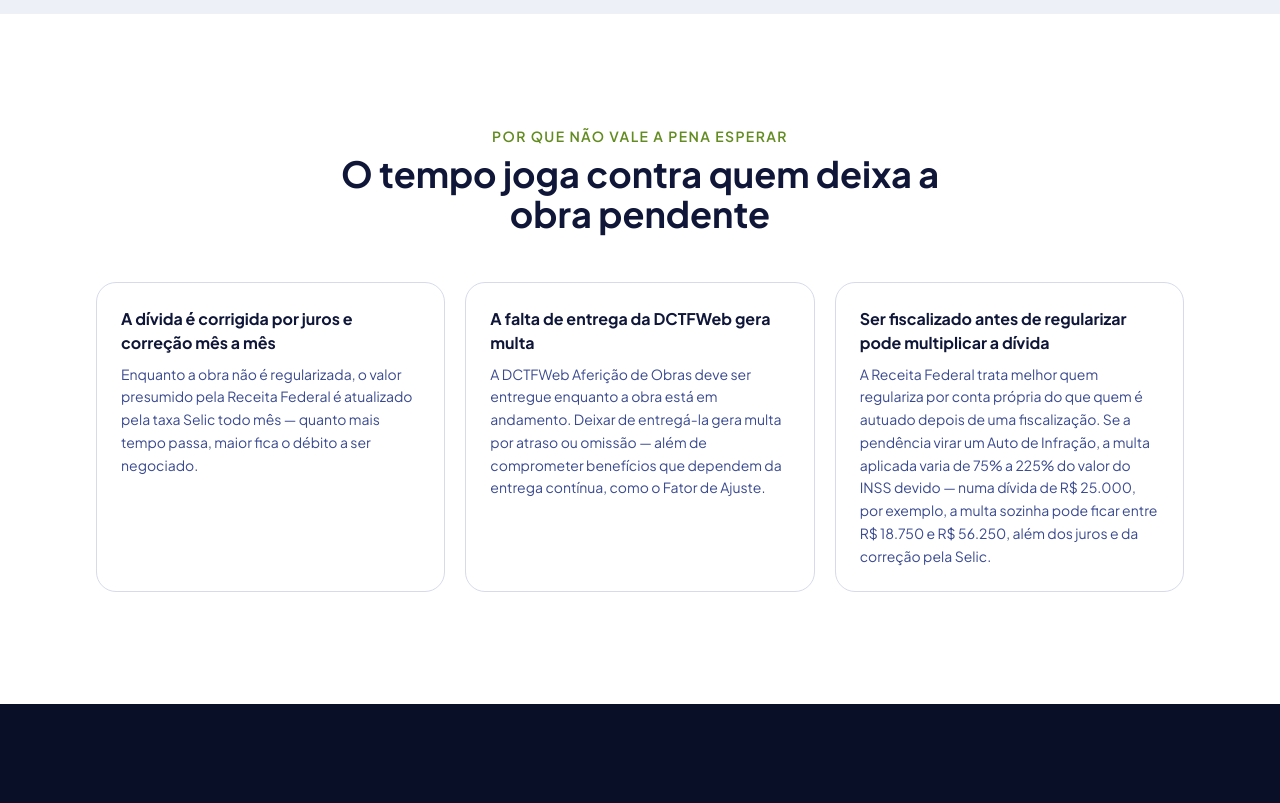
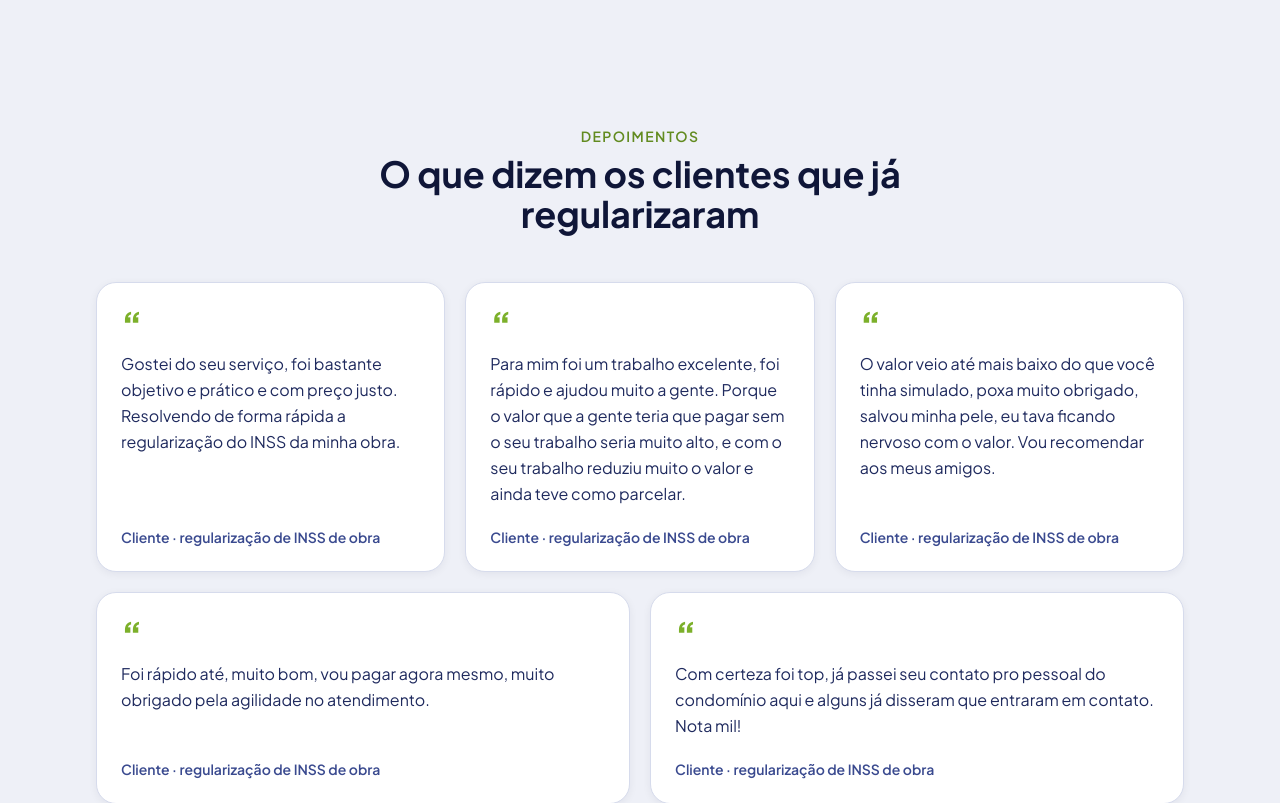
Before and after one commit to zanelotti/gabriel-zaneloti-site, a React (Vite) app: page / in a window 1280 px wide. Shown: the part 5320-6123 px from the top of the page. Built offline with nearby package versions, Linux system fonts and the light colour scheme; no server answers.

Commit message:
site: troca secao de urgencia por depoimentos de clientes

```diff
--- a/src/App.tsx
+++ b/src/App.tsx
@@ -7,7 +7,7 @@ import { Services } from '@/components/Services';
 import { Authority } from '@/components/Authority';
 import { About } from '@/components/About';
 import { Benefits } from '@/components/Benefits';
-import { Urgencia } from '@/components/Urgencia';
+import { Depoimentos } from '@/components/Depoimentos';
 import { GuiaCaminho } from '@/components/GuiaCaminho';
 import { FAQ } from '@/components/FAQ';
 import { CTA } from '@/components/CTA';
@@ -25,7 +25,7 @@ function App() {
         <Authority />
         <About />
         <Benefits />
-        <Urgencia />
+        <Depoimentos />
         <GuiaCaminho />
         <FAQ />
         <CTA />
--- /dev/null
+++ b/src/components/Depoimentos.tsx
@@ -0,0 +1,70 @@
+import { Container } from '@/components/ui/Container';
+import { SectionHeading } from '@/components/ui/SectionHeading';
+
+interface Depoimento {
+  texto: string;
+  /** Classes de largura da grade — as três primeiras ocupam 1/3, as duas últimas 1/2 (em telas grandes). */
+  span: string;
+}
+
+/**
+ * Feedbacks reais recebidos por WhatsApp. Por privacidade, nenhum nome,
+ * telefone ou dado da obra é exibido — só o que o cliente disse.
+ */
+const DEPOIMENTOS: Depoimento[] = [
+  {
+    texto:
+      'Gostei do seu serviço, foi bastante objetivo e prático e com preço justo. Resolvendo de forma rápida a regularização do INSS da minha obra.',
+    span: 'lg:col-span-2',
+  },
+  {
+    texto:
+      'Para mim foi um trabalho excelente, foi rápido e ajudou muito a gente. Porque o valor que a gente teria que pagar sem o seu trabalho seria muito alto, e com o seu trabalho reduziu muito o valor e ainda teve como parcelar.',
+    span: 'lg:col-span-2',
+  },
+  {
+    texto:
+      'O valor veio até mais baixo do que você tinha simulado, poxa muito obrigado, salvou minha pele, eu tava ficando nervoso com o valor. Vou recomendar aos meus amigos.',
+    span: 'lg:col-span-2',
+  },
+  {
+    texto: 'Foi rápido até, muito bom, vou pagar agora mesmo, muito obrigado pela agilidade no atendimento.',
+    span: 'lg:col-span-3',
+  },
+  {
+    texto:
+      'Com certeza foi top, já passei seu contato pro pessoal do condomínio aqui e alguns já disseram que entraram em contato. Nota mil!',
+    span: 'sm:col-span-2 lg:col-span-3',
+  },
+];
+
+function DepoimentoCard({ texto, span }: Depoimento) {
+  return (
+    <figure className={`flex flex-col rounded-xl2 border border-navy-100 bg-white p-6 shadow-soft ${span}`}>
+      <span aria-hidden="true" className="text-4xl font-extrabold leading-none text-accent-500">
+        “
+      </span>
+      <blockquote className="mt-2 flex-1 text-base leading-relaxed text-navy-700">{texto}</blockquote>
+      <figcaption className="mt-5 text-sm font-semibold text-navy-500">
+        Cliente · regularização de INSS de obra
+      </figcaption>
+    </figure>
+  );
+}
+
+/** Seção de prova social: depoimentos reais de clientes, de forma compacta e anônima. */
+export function Depoimentos() {
+  return (
+    <section id="depoimentos" className="scroll-mt-20 bg-navy-50 py-20 sm:py-28">
+      <Container>
+        <SectionHeading eyebrow="Depoimentos" title="O que dizem os clientes que já regularizaram" />
+
+        <div className="mt-12 grid gap-5 sm:grid-cols-2 lg:grid-cols-6">
+          {DEPOIMENTOS.map((depoimento) => (
+            <DepoimentoCard key={depoimento.texto} {...depoimento} />
+          ))}
+        </div>
+      </Container>
+    </section>
+  );
+}
```
